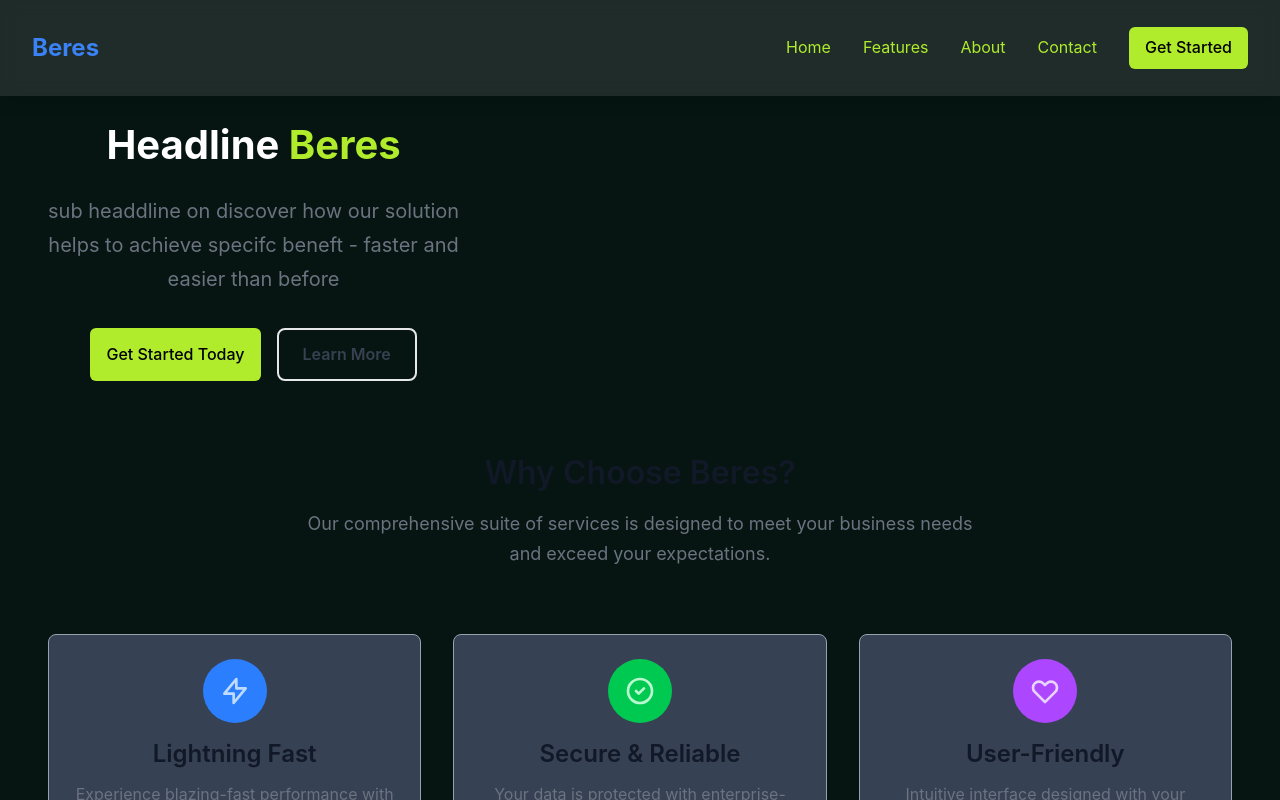
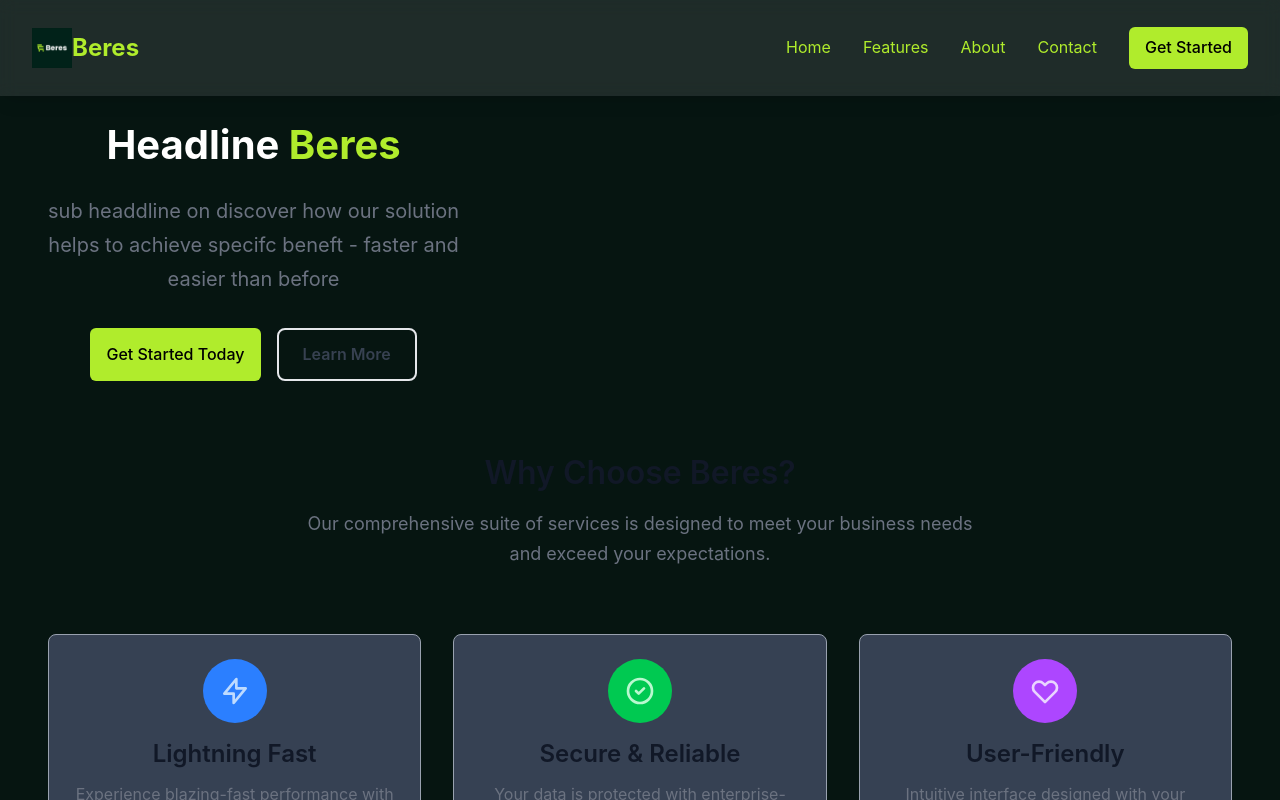
Before and after one commit to nazrinamir/BeresLandingPage, a React (Vite) app in the folder frontend/: page / in a window 1280 px wide. Shown: the top 800 px of the page. Built offline with nearby package versions, Linux system fonts and the light colour scheme.

Commit message:
fix:Image imported

```diff
--- a/frontend/index.html
+++ b/frontend/index.html
@@ -2,7 +2,7 @@
 <html lang="en">
   <head>
     <meta charset="UTF-8" />
-    <link rel="icon" type="image/svg+xml" href="/vite.svg" />
+    <link rel="icon" type="image/svg+xml" href="/beresIcon.png" />
     <meta name="viewport" content="width=device-width, initial-scale=1.0" />
     <title>Beres</title>
   </head>
--- a/frontend/src/components/nav/NaviBar.tsx
+++ b/frontend/src/components/nav/NaviBar.tsx
@@ -7,9 +7,10 @@ export const Navibar = ({ isMenuOpen, toggleMenu }: { isMenuOpen: boolean, toggl
             <div className="mx-auto px-4">
                 <div className="flex justify-between items-center h-16">
                     <div className="flex items-center">
-                        <a href="#" className="text-2xl font-bold text-[#b0ec2c]">
+                        <img src="/beresIcon.png" alt="Beres" className="w-10 h-10" />
+                        <div onClick={() => { window.location.href = '#home' }} className="text-2xl font-bold text-[#b0ec2c]">
                             Beres
-                        </a>
+                        </div>
                     </div>
 
                     {/* Desktop Navigation */}
```
Also changed, not shown: frontend/public/beresIcon.png (added).
